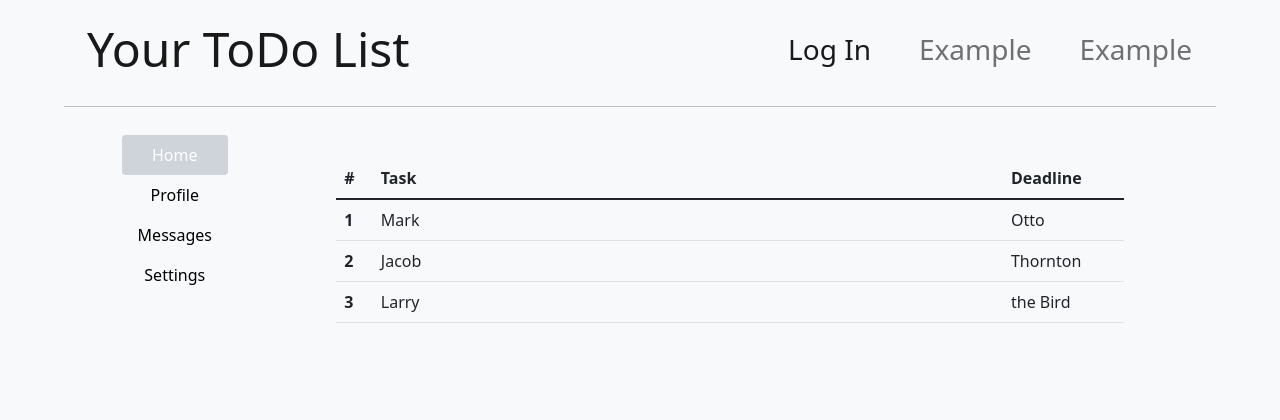
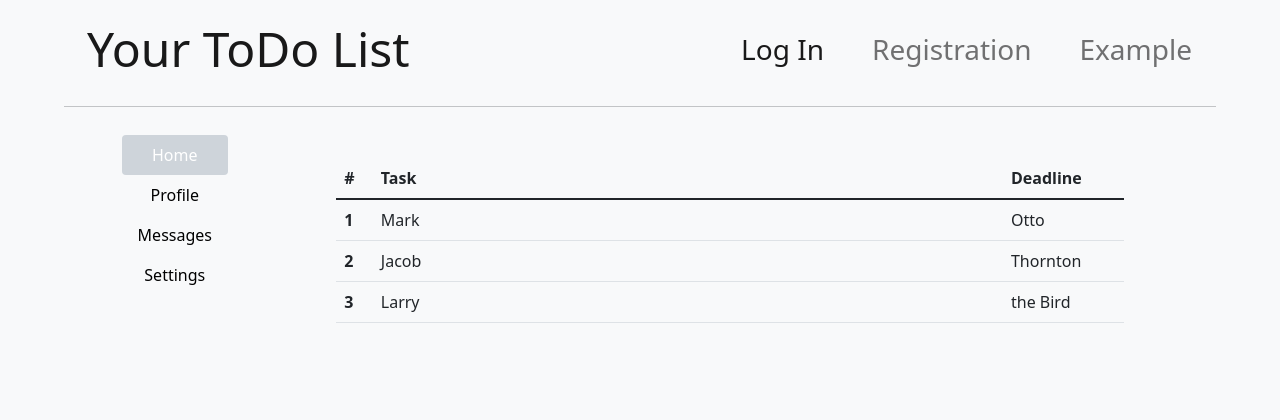
Before and after one commit to RokerDev/ToDoListWebApp, a Flask app: page / in a window 1280 px wide. Shown: the top 420 px of the page. Run offline with Flask 2, Linux system fonts and the light colour scheme; some libraries are stand-ins or nearby versions.

Commit message:
refactor: link register route to navigation bar links

```diff
--- a/templates/base.html
+++ b/templates/base.html
@@ -36,7 +36,7 @@
               <a class="nav-link active fs-3" aria-current="page" href="{{url_for('login')}}">Log In</a>
             </li>
             <li class="nav-item px-3">
-              <a class="nav-link fs-3" href="#">Example</a>
+              <a class="nav-link fs-3" href="{{url_for('register')}}">Registration</a>
             </li>
             <li class="nav-item px-3">
               <a class="nav-link fs-3 " href="#">Example</a>
```
